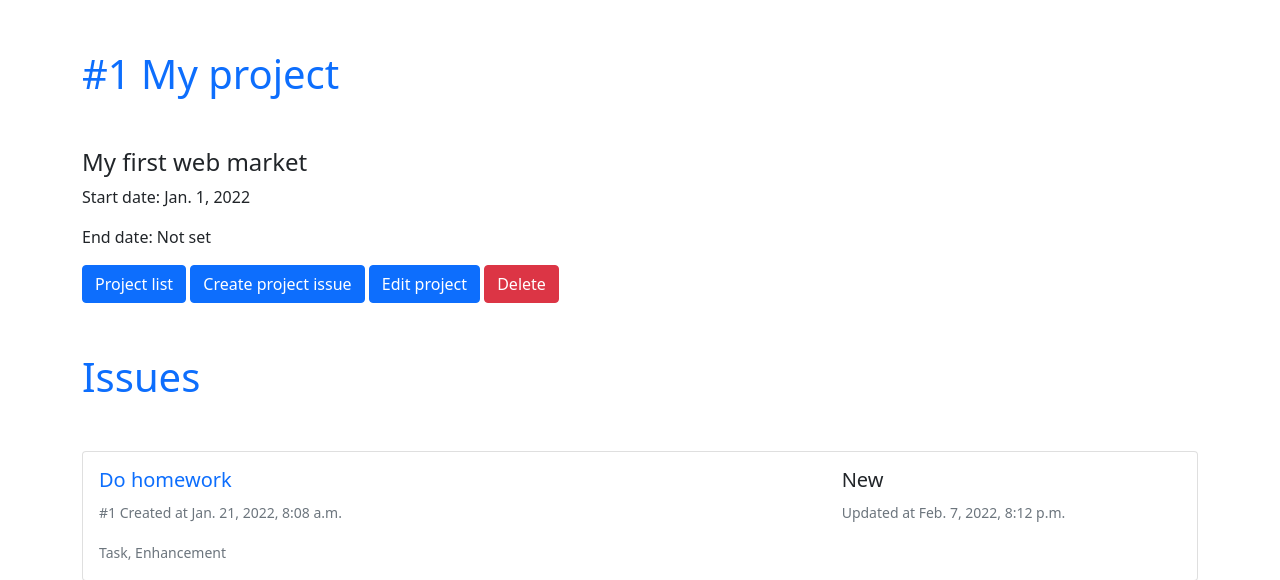
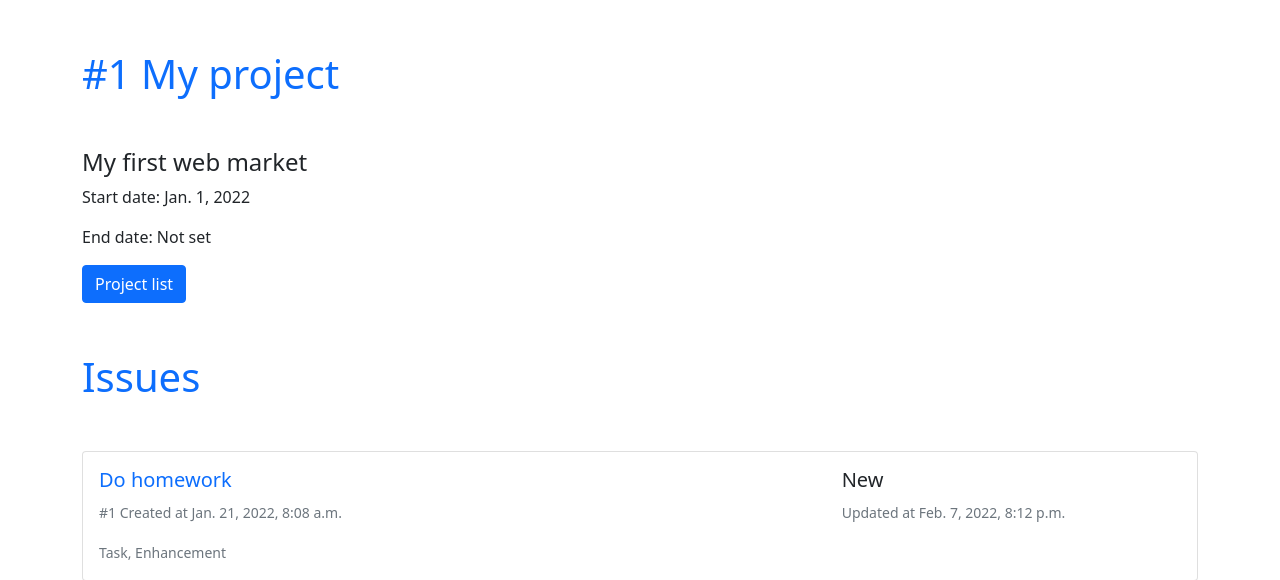
Before and after one commit to Irbiss555/issue_tracker, a Django app: page /project/1 in a window 1280 px wide. Shown: the part 56-636 px from the top of the page. Run offline with Django 3.2, Linux system fonts and the light colour scheme; data comes from the database, SQL or seed files in the repository.

Commit message:
#23 Изменил шаблон детального просмотра проекта под проверку аутентификации

```diff
--- a/issue_tracker/templates/project/project_detail.html
+++ b/issue_tracker/templates/project/project_detail.html
@@ -7,10 +7,12 @@
     <p>Start date: {{ project.start_date }}</p>
     <p>End date: {{ project.end_date|default_if_none:'Not set' }}</p>
     <a href="{% url 'project_list' %}" class="btn btn-primary">Project list</a>
-    <a href="{% url 'project_issue_create' project.pk %}" class="btn btn-primary">Create project issue</a>
-    <a href="{% url 'project_edit' project.pk %}" class="btn btn-primary">Edit project</a>
-    <button class="btn btn-danger" data-bs-toggle="modal" data-bs-target="#exampleModal">Delete</button>
-{% include 'partial/common/delete_project_modal.html' %}
+    {% if request.user.authenticated %}
+        <a href="{% url 'project_issue_create' project.pk %}" class="btn btn-primary">Create project issue</a>
+        <a href="{% url 'project_edit' project.pk %}" class="btn btn-primary">Edit project</a>
+        <button class="btn btn-danger" data-bs-toggle="modal" data-bs-target="#exampleModal">Delete</button>
+        {% include 'partial/common/delete_project_modal.html' %}
+    {% endif %}
     <h1>Issues</h1>
     {% for issue in project.issues.all %}
         <div class="card mb-3">
```
